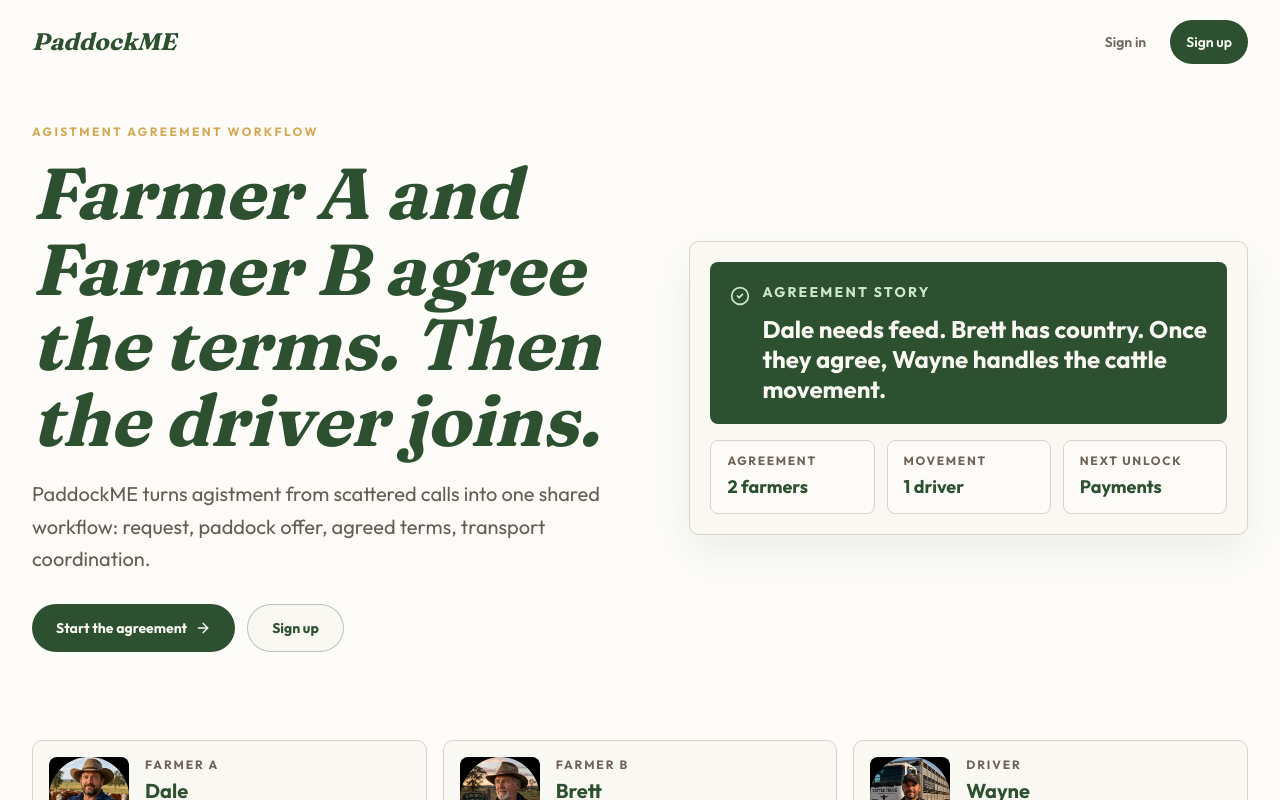
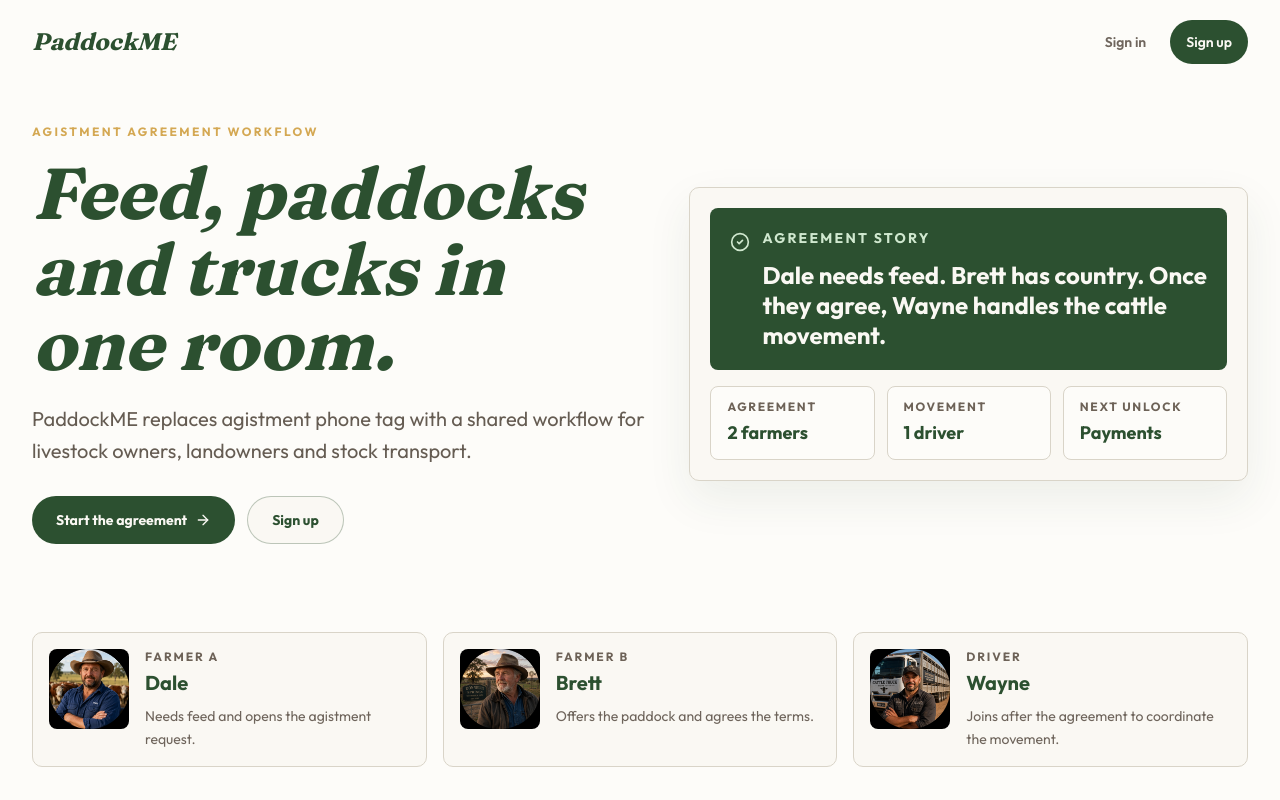
Before and after one commit to jwcoleman87-collab/paddockme, a Next.js app: page / in a window 1280 px wide. Shown: the top 800 px of the page. Built offline with nearby package versions, Linux system fonts and the light colour scheme.

Commit message:
Restore original landing headline

```diff
--- a/scripts/demo-smoke.mjs
+++ b/scripts/demo-smoke.mjs
@@ -7,7 +7,7 @@ const checks = [
     path: "/",
     name: "Investor landing",
     mustInclude: [
-      "Farmer A and Farmer B agree the terms. Then the driver joins.",
+      "Feed, paddocks and trucks in one room.",
       "Start the agreement",
       "Dale",
       "Brett",
--- a/src/app/layout.tsx
+++ b/src/app/layout.tsx
@@ -24,7 +24,7 @@ export const metadata: Metadata = {
   description:
     "Australian agistment marketplace replacing phone tag with one workflow for livestock owners, landowners and stock transport.",
   openGraph: {
-    title: "PaddockME - Agistment agreement and transport workflow",
+    title: "PaddockME - Feed, paddocks and trucks in one room",
     description:
       "Investor-ready MVP for coordinating agistment agreements and stock transport across regional Australia.",
     url: "https://paddockme-oz51.vercel.app",
@@ -41,7 +41,7 @@ export const metadata: Metadata = {
   },
   twitter: {
     card: "summary_large_image",
-    title: "PaddockME - Agistment agreement and transport workflow",
+    title: "PaddockME - Feed, paddocks and trucks in one room",
     description:
       "Australian agistment coordination for livestock owners, landowners and stock transport.",
     images: ["/demo/workspace.png"],
--- a/src/app/page.tsx
+++ b/src/app/page.tsx
@@ -67,10 +67,10 @@ export default function HomePage() {
             Agistment agreement workflow
           </p>
           <h1 className="mt-4 max-w-4xl font-display text-4xl leading-[1.05] text-sage-deep sm:text-6xl lg:text-7xl">
-            Farmer A and Farmer B agree the terms. Then the driver joins.
+            Feed, paddocks and trucks in one room.
           </h1>
           <p className="mt-5 max-w-2xl text-lg leading-relaxed text-bark/80 sm:text-xl">
-            PaddockME turns agistment from scattered calls into one shared workflow: request, paddock offer, agreed terms, transport coordination.
+            PaddockME replaces agistment phone tag with a shared workflow for livestock owners, landowners and stock transport.
           </p>
           <div className="mt-7 flex flex-col gap-3 sm:flex-row sm:items-center">
             <Link
```
